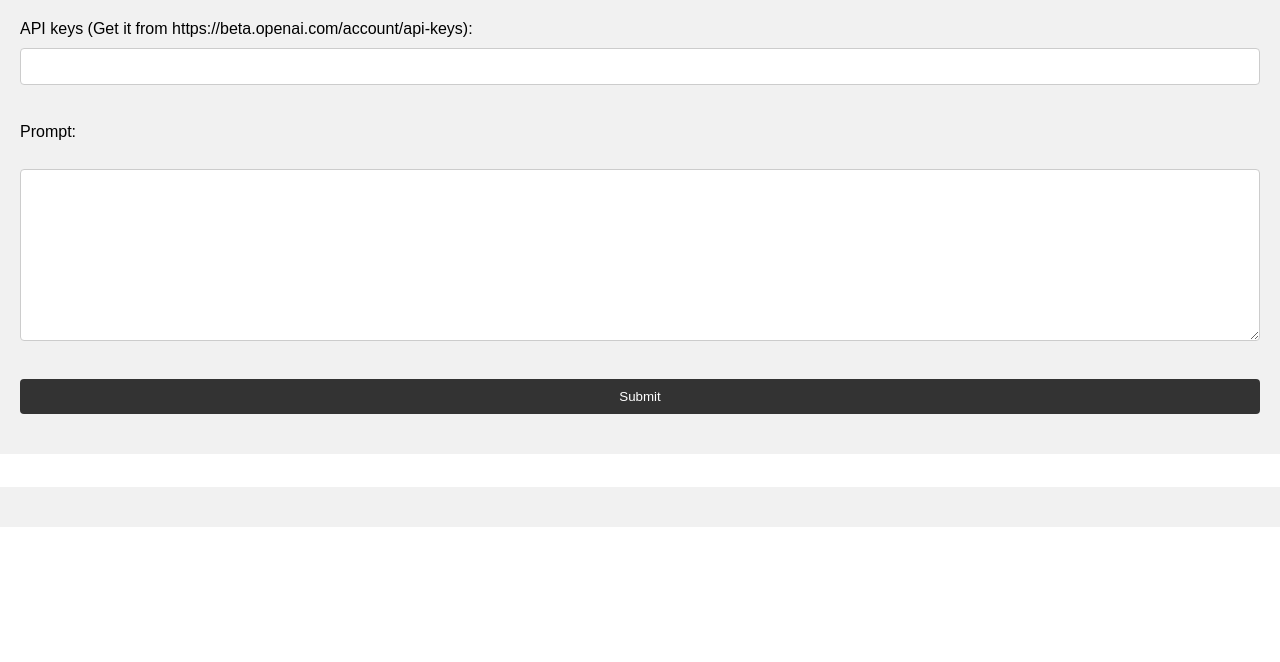
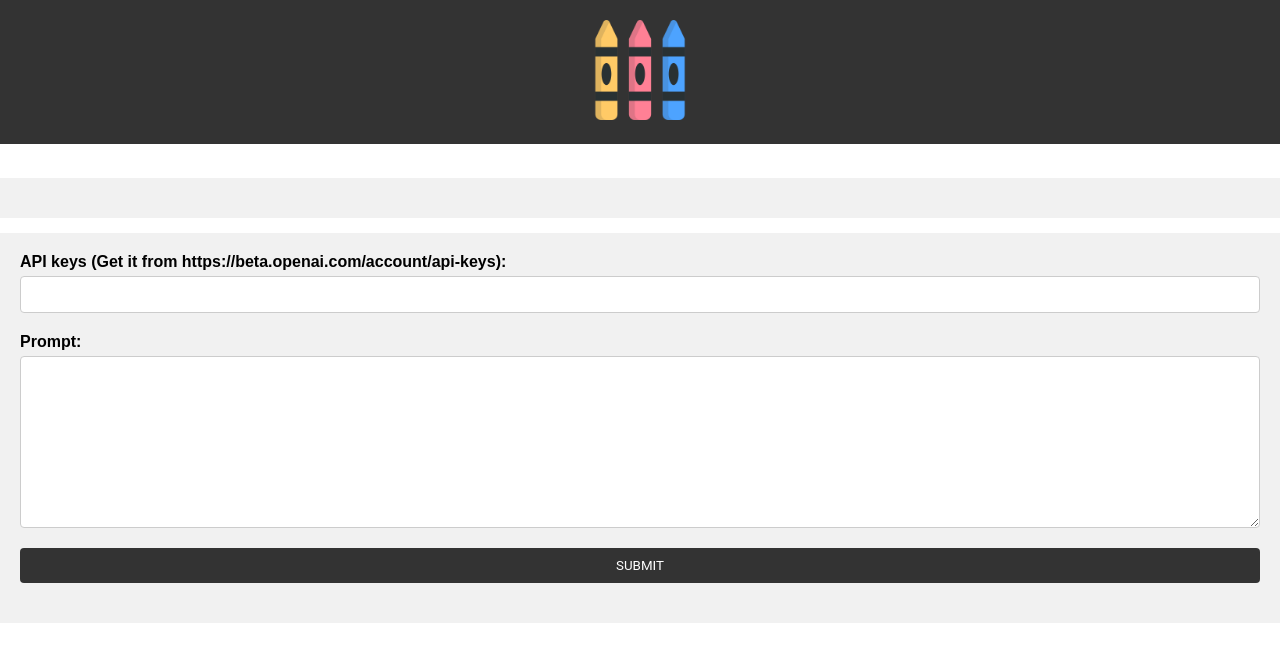
Before and after one commit to jjwwcc/jjwwcc.github.io, a Jekyll site: the page gpt/index.html, which Jekyll copies as it is, in a window 1280 px wide. Shown: the top 662 px of the page. Built offline with Jekyll 4.4.1, drawn with Linux system fonts in a browser that asks for light colours.

Commit message:
add header

```diff
--- a/gpt/index.html
+++ b/gpt/index.html
@@ -18,6 +18,13 @@
             width: 100%;
         }
 
+        header {
+            padding: 20px;
+            background: #333;
+            color: #fff;
+            text-align: center;
+        }
+
         form {
             padding: 20px;
             background: #f1f1f1;
@@ -25,7 +32,9 @@
 
         form label {
             display: block;
-            margin-bottom: 10px;
+            margin-bottom: 5px;
+            font-weight: bold;
+
         }
 
         form input {
@@ -53,12 +62,16 @@
             color: #fff;
             border: none;
             cursor: pointer;
+            font-family: 'Roboto', sans-serif;
         }
 
         pre {
             padding: 20px;
             background: #f1f1f1;
             white-space: pre-wrap;
+            /* 字体更漂亮，更大一点 */
+            font-family: 'Roboto', sans-serif;
+            font-size: 0.9em;
         }
 
         code {
@@ -85,22 +98,25 @@
 </head>
 
 <body>
+    <!-- a header with logo -->
+    <header>
+        <img src="icon.png" alt="logo" width="100">
+    </header>
+
+    <div id="gptMsg"></div>
+    <div id="error"></div>
+    <pre id="result"></pre>
+
     <!-- 一个信息提交框 -->
     <form>
         <label for="token">API keys (Get it from https://beta.openai.com/account/api-keys):</label>
         <!-- 一个填写token的input -->
         <input type="text" name="token" value="">
-        <br>
         <label for="text">Prompt:</label>
-        <br>
         <!-- 多行的文本框 -->
         <textarea name="text" id="" name="text" cols="30" rows="10"></textarea>
-        <br>
-        <input type="submit" value="Submit">
+        <input type="submit" value="SUBMIT">
     </form>
-    <div id="gptMsg"></div>
-    <div id="error"></div>
-    <pre id="result"></pre>
     <script>
         document.documentElement.style.height = window.innerHeight + 'px'
         // 从localstorage中获取token
```
